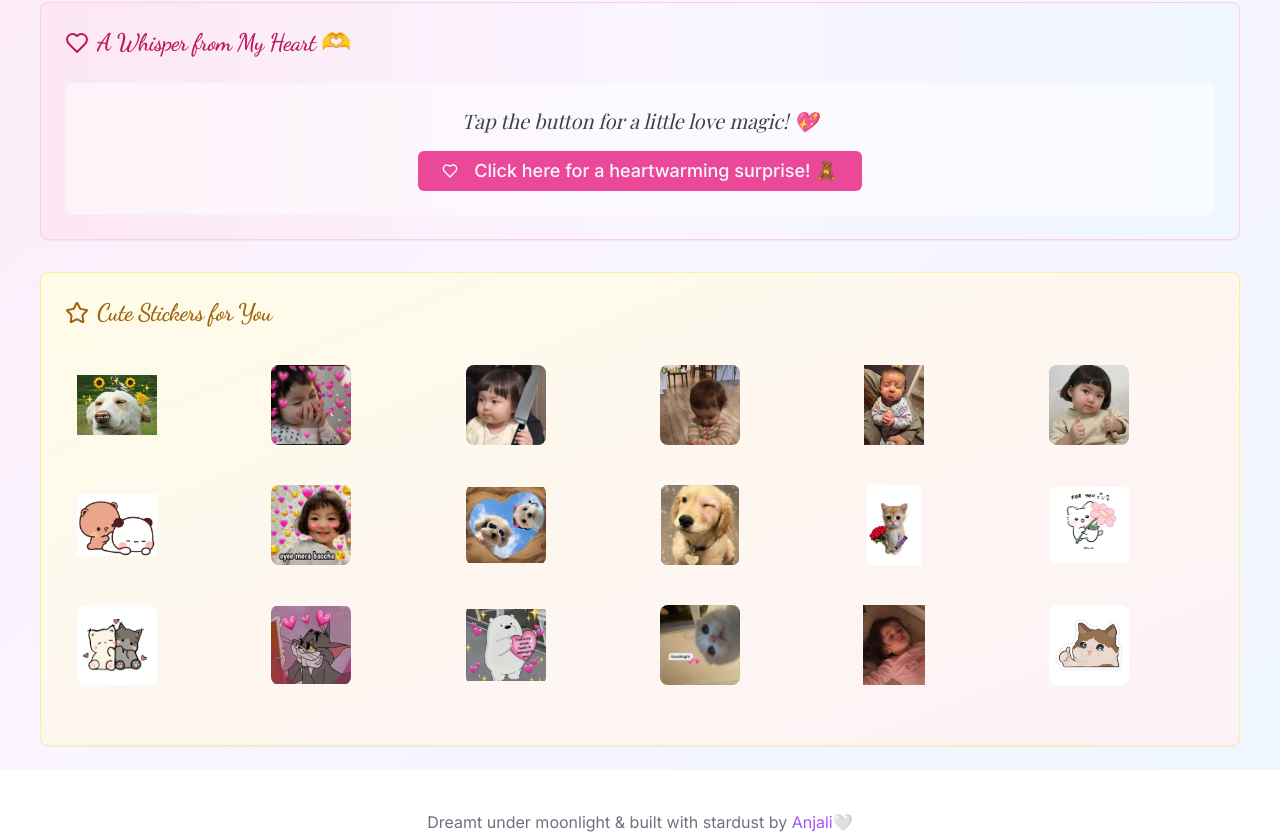
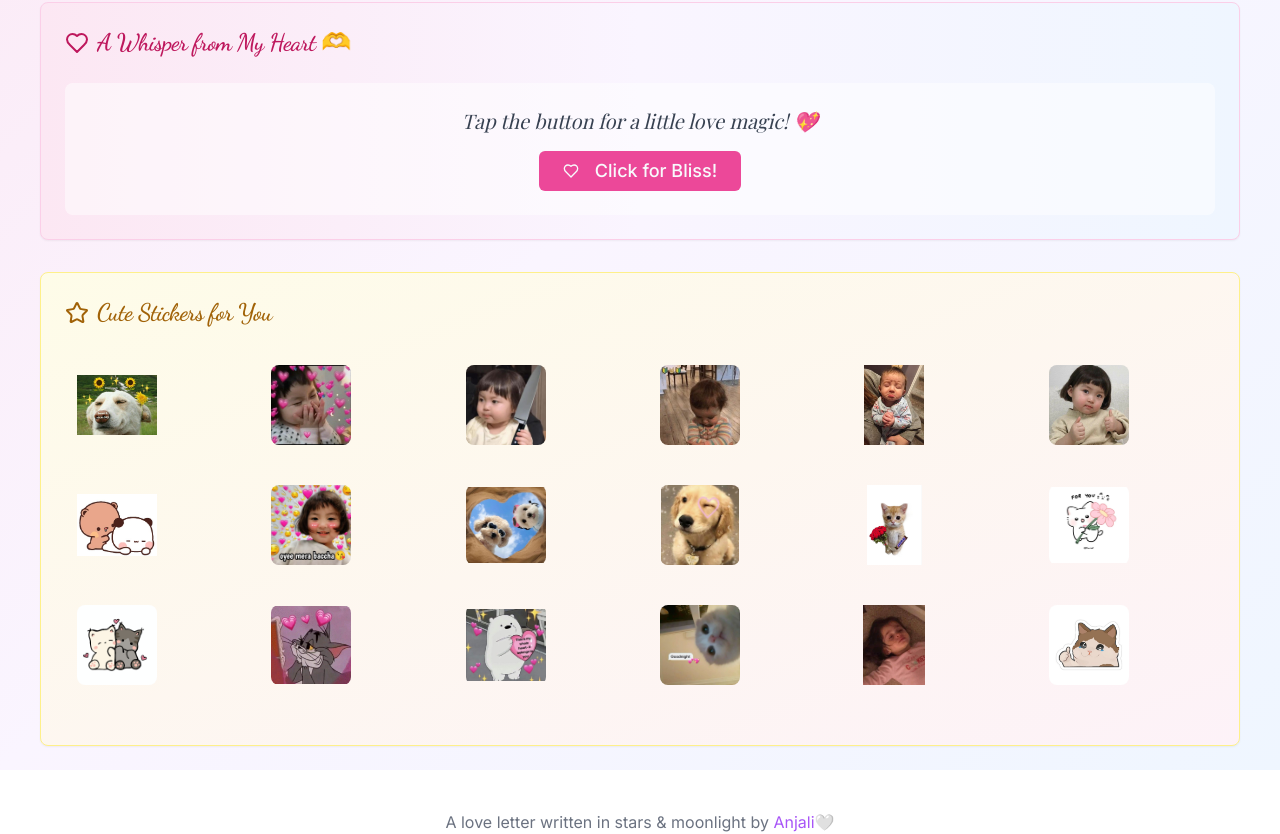
Before and after one commit to Anjalisinggh/soulscript, a Next.js app: page / in a window 1280 px wide. Shown: the part 440-1274 px from the top of the page. Built offline with nearby package versions, Linux system fonts and the light colour scheme; a web font is replaced by a local one.

Commit message:
fonts dev

```diff
--- a/app/page.tsx
+++ b/app/page.tsx
@@ -8,7 +8,7 @@ export default function Page() {
       <LoveApp />
 
       <footer className="text-center text-gray-500 mt-10"  >
-        <p>Dreamt under moonlight & built with stardust by{"  "}
+        <p>A love letter written in stars & moonlight by {"  "}
           <a
             href="https://github.com/Anjalisinggh/soulscript"
             target="_blank"
--- a/love-app.tsx
+++ b/love-app.tsx
@@ -636,7 +636,7 @@ export default function LoveApp() {
                 className="bg-pink-500 hover:bg-pink-600 font-inter text-base sm:text-lg px-4 sm:px-6 py-2 sm:py-3 w-full sm:w-auto"
               >
                 <Heart className="w-4 h-4 sm:w-5 sm:h-5 mr-2" />
-                Click here for a heartwarming surprise! 🧸
+                Click for Bliss!
               </Button>
             </div>
           </CardContent>
```
